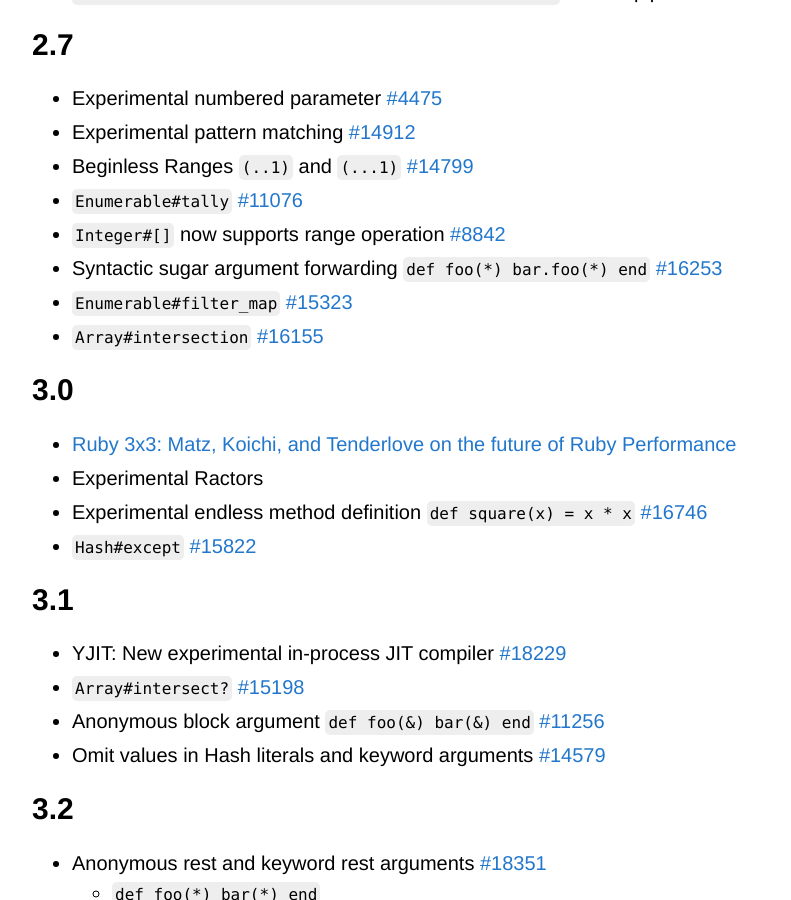
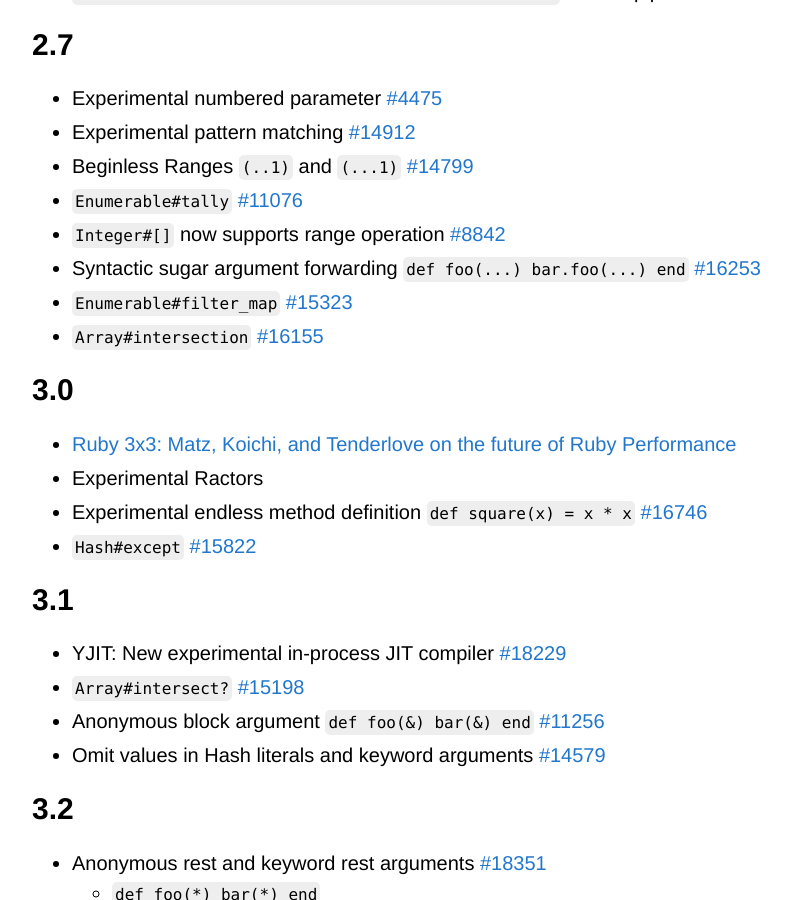
Before and after one commit to Maumagnaguagno/maumagnaguagno.github.io, a Jekyll site: the page built from ruby-versions.md, in a window 1280 px wide and 900 px high, scrolled down 3732 px. Shown: the whole window, without its empty margins (228-1019 px from the left). Built offline with Jekyll 4.4.1, drawn with Linux system fonts in a browser that asks for light colours; our own code applies the rules of GitHub Pages for plain Markdown files.

Commit message:
Fix argument forwarding example in Ruby Versions

```diff
--- a/ruby-versions.md
+++ b/ruby-versions.md
@@ -115,7 +115,7 @@ This is a reminder of how Ruby evolves through time.
 - Beginless Ranges ``(..1)`` and ``(...1)`` [#14799]({{ issue }}14799)
 - ``Enumerable#tally`` [#11076]({{ issue }}11076)
 - ``Integer#[]`` now supports range operation [#8842]({{ issue }}8842)
-- Syntactic sugar argument forwarding ``def foo(*) bar.foo(*) end`` [#16253]({{ issue }}16253)
+- Syntactic sugar argument forwarding ``def foo(...) bar.foo(...) end`` [#16253]({{ issue }}16253)
 - ``Enumerable#filter_map`` [#15323]({{ issue }}15323)
 - ``Array#intersection`` [#16155]({{ issue }}16155)
 
```
